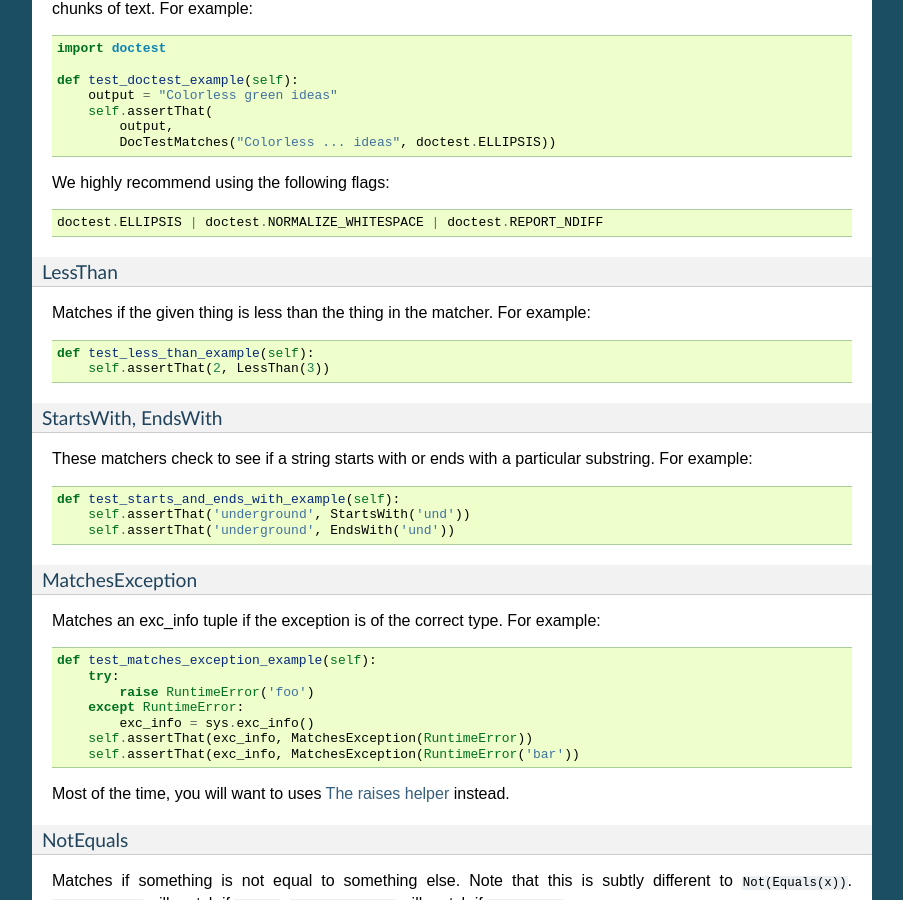
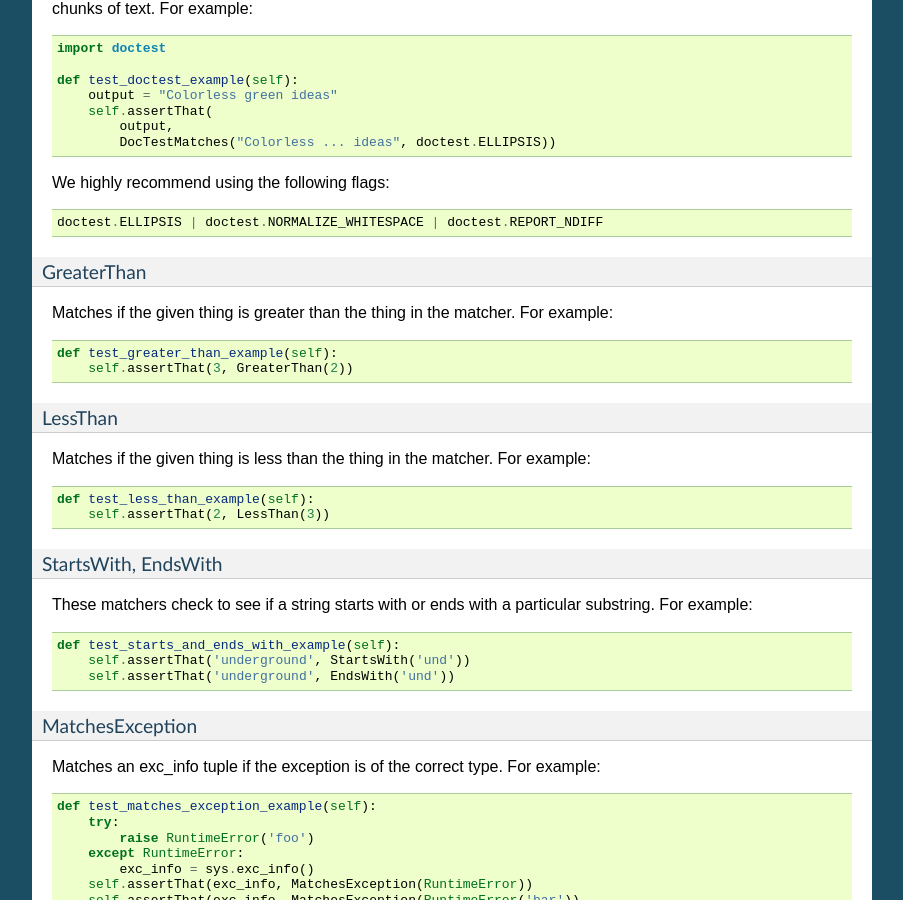
Before and after one commit to testing-cabal/testtools, a Sphinx documentation site: the page built from doc/for-test-authors.rst, in a window 1280 px wide and 900 px high, scrolled down 5327 px. Shown: the whole window, without its empty margins (198-1101 px from the left). Built offline with Sphinx 7.4.7, drawn with Linux system fonts in a browser that asks for light colours.

Commit message:
API docs

```diff
--- a/doc/for-test-authors.rst
+++ b/doc/for-test-authors.rst
@@ -340,6 +340,16 @@ for making assertions about large chunks of text.  For example::
 We highly recommend using the following flags::
 
   doctest.ELLIPSIS | doctest.NORMALIZE_WHITESPACE | doctest.REPORT_NDIFF
+
+
+GreaterThan
+~~~~~~~~~~~
+
+Matches if the given thing is greater than the thing in the matcher.  For
+example::
+
+  def test_greater_than_example(self):
+      self.assertThat(3, GreaterThan(2))
 
 
 LessThan
```
